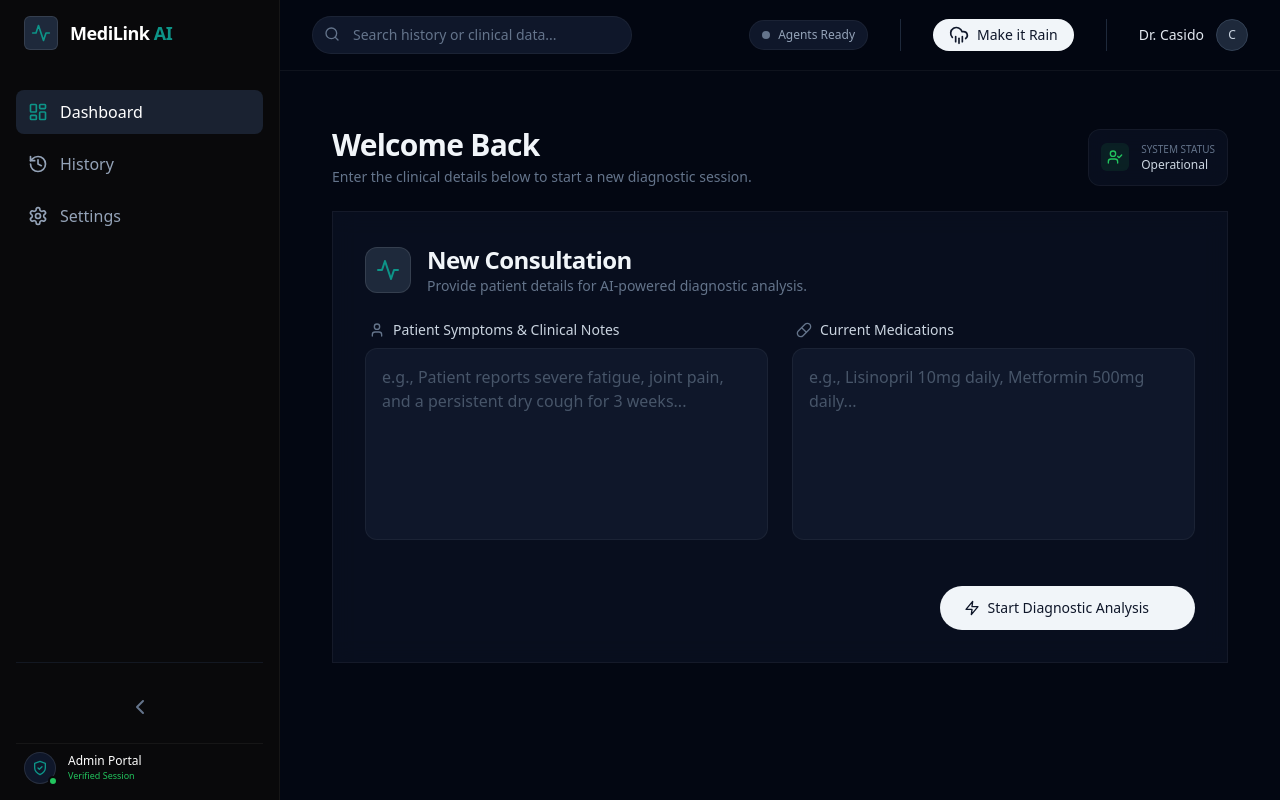
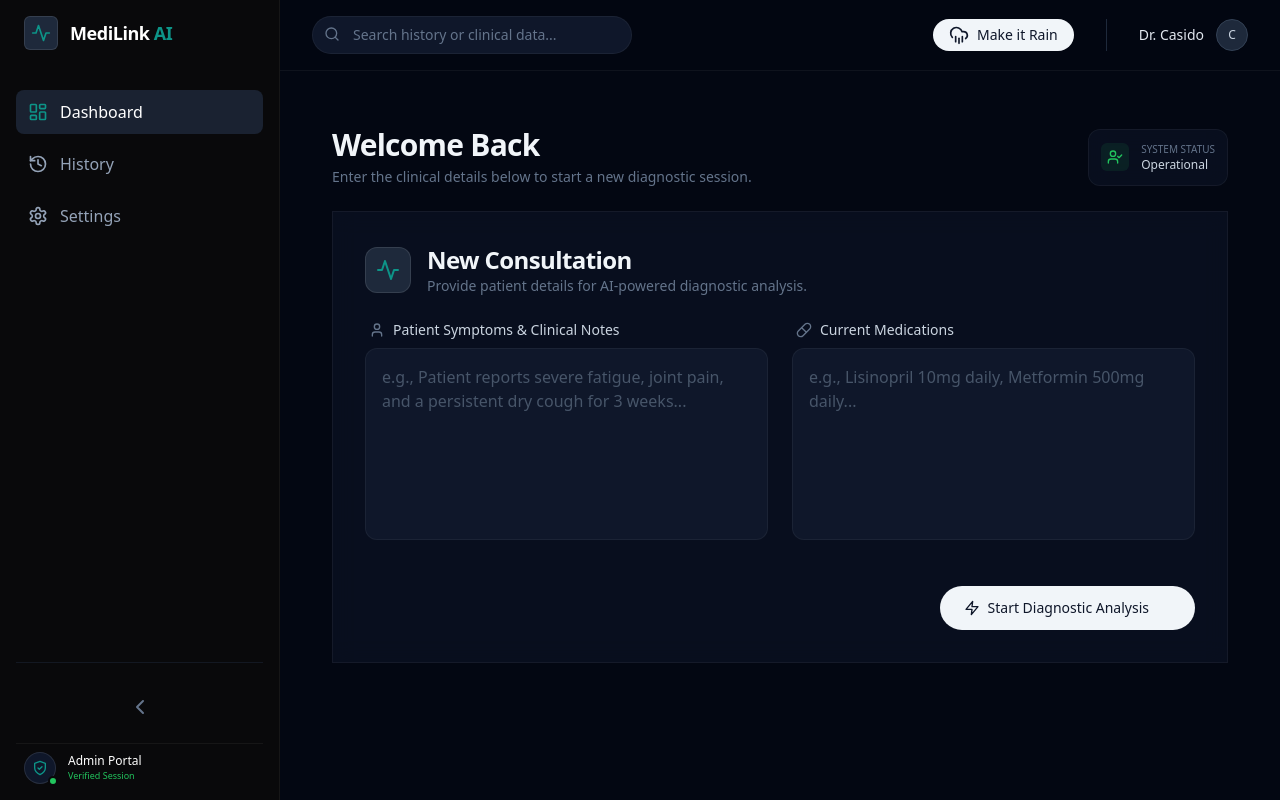
Before and after one commit to Casido1/MediLink.AI.UI, a React (Vite) app: page / in a window 1280 px wide. Built offline with nearby package versions, Linux system fonts and the light colour scheme.

Commit message:
feat: Create initial AI medical consultation application with form, summary, and history management.

```diff
--- a/src/App.jsx
+++ b/src/App.jsx
@@ -103,15 +103,7 @@ function App() {
                     </div>
 
                     <div className="flex items-center gap-6">
-                        {/* Live Agent Status */}
-                        <div className="hidden lg:flex items-center gap-2 px-3 py-1.5 rounded-full bg-slate-900 border border-white/5 text-xs font-medium">
-                            <div className={`w-2 h-2 rounded-full ${agentStatus !== 'Idle' ? 'bg-hospital-teal animate-pulse' : 'bg-slate-500'}`}></div>
-                            <span className={agentStatus !== 'Idle' ? 'text-hospital-teal' : 'text-slate-400'}>
-                                {agentStatus !== 'Idle' ? agentStatus : 'Agents Ready'}
-                            </span>
-                        </div>
 
-                        <div className="h-8 w-[1px] bg-slate-800 mx-2 hidden md:block"></div>
 
                         {/* Make it Rain Button - Hidden on Mobile */}
                         <button
@@ -167,7 +159,7 @@ function App() {
                                                 </div>
                                             </div>
                                         </div>
-                                        <ConsultationForm onStartAnalysis={handleStartAnalysis} isLoading={isLoading} />
+                                        <ConsultationForm onStartAnalysis={handleStartAnalysis} isLoading={isLoading} agentStatus={agentStatus} />
                                     </div>
                                 ) : (
                                     <DiagnosticSummary result={currentResult} onReset={handleReset} />
--- a/src/components/ConsultationForm.jsx
+++ b/src/components/ConsultationForm.jsx
@@ -2,7 +2,7 @@ import React, { useState } from 'react';
 import { motion, AnimatePresence } from 'framer-motion';
 import { Send, Zap, Activity, Pill, User } from 'lucide-react';
 
-const ConsultationForm = ({ onStartAnalysis, isLoading }) => {
+const ConsultationForm = ({ onStartAnalysis, isLoading, agentStatus }) => {
     const [patientNotes, setPatientNotes] = useState('');
     const [existingMeds, setExistingMeds] = useState('');
 
@@ -71,8 +71,8 @@ const ConsultationForm = ({ onStartAnalysis, isLoading }) => {
                     >
                         {isLoading ? (
                             <>
-                                <div className="h-4 w-4 border-2 border-slate-500/30 border-t-slate-400 rounded-full animate-spin" />
-                                <span>Analysing Data...</span>
+                                <div className="h-4 w-4 border-2 border-slate-500/30 border-t-slate-400 rounded-full animate-spin shrink-0" />
+                                <span className="truncate max-w-[200px]">{agentStatus !== 'Idle' ? agentStatus : 'Analysing Data...'}</span>
                             </>
                         ) : (
                             <>
```
Also changed, not shown: 5 other files (tests, documents, lock files or other folders).
